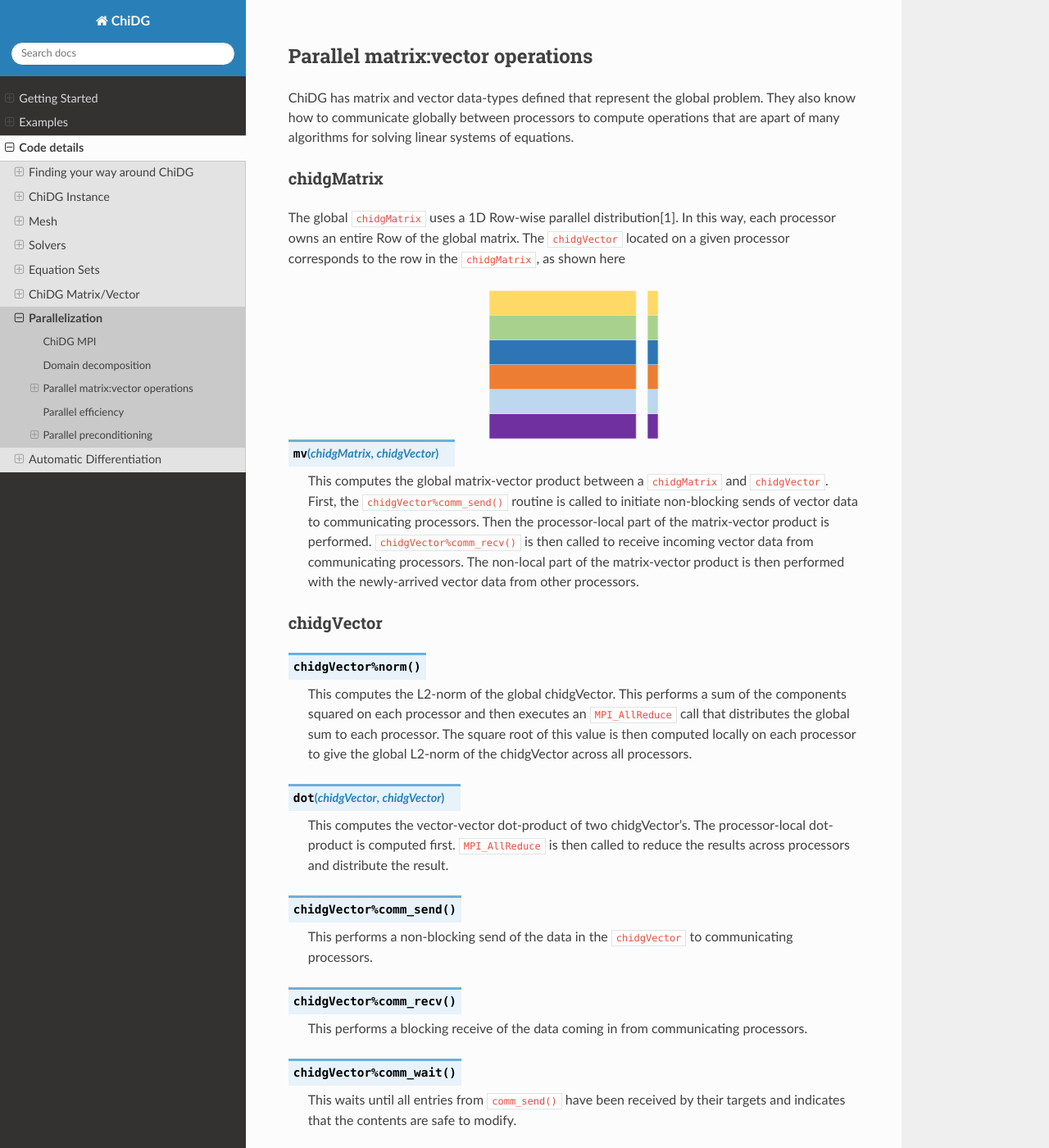
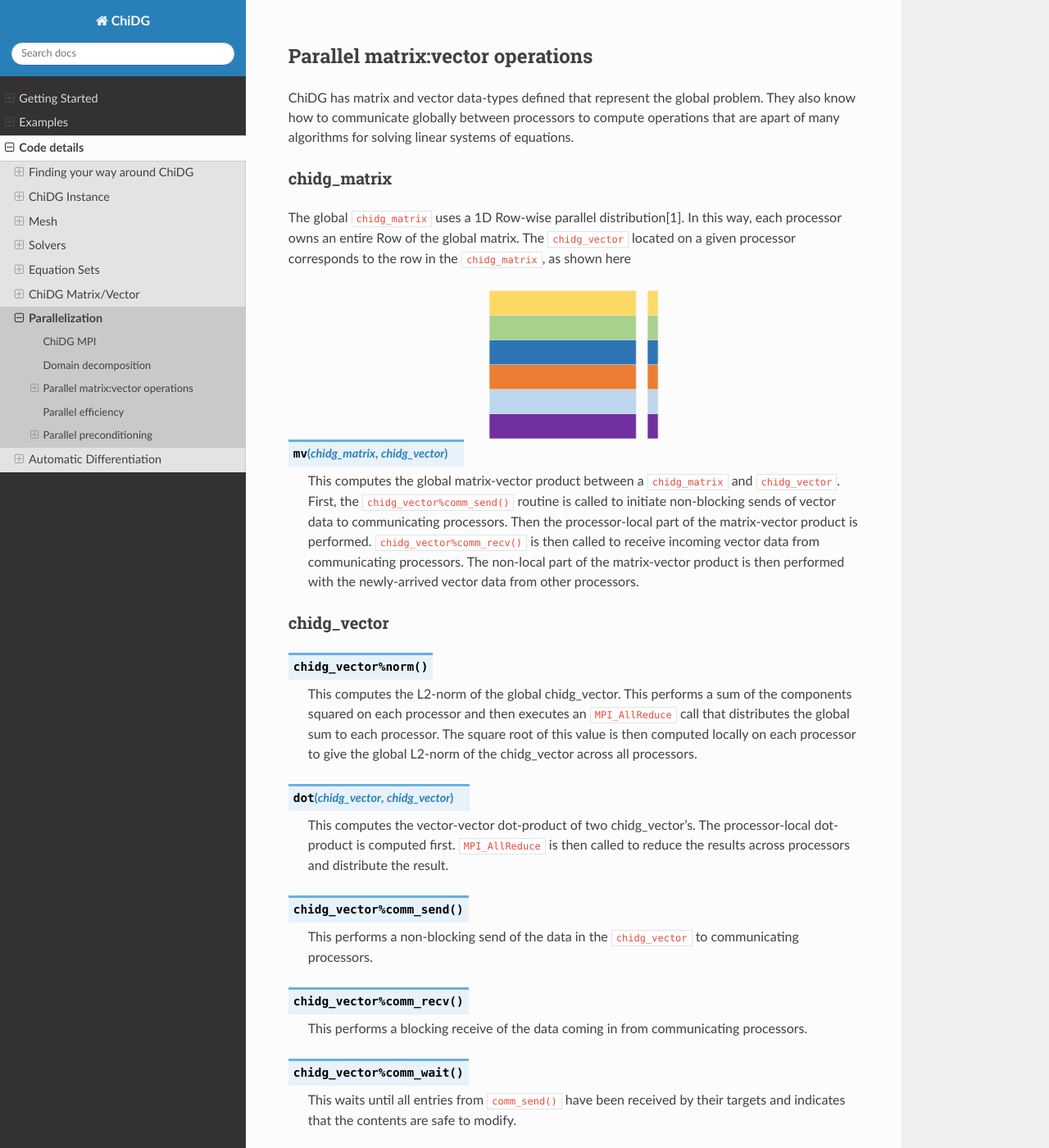
Before and after one commit to nwukie/ChiDG_pysite, a Sphinx documentation site: the page built from source/code_details/parallel/detail_parallel.rst, in a window 1280 px wide and 1400 px high, scrolled down 1271 px. Shown: the whole window at 82% size. Built offline with Sphinx 7.4.7 and the Read the Docs theme 2.0.0, drawn with Linux system fonts in a browser that asks for light colours.

Commit message:
Updated build parameters and some images.

```diff
--- a/source/code_details/parallel/detail_parallel.rst
+++ b/source/code_details/parallel/detail_parallel.rst
@@ -83,61 +83,61 @@ problem. They also know how to communicate globally between processors to
 compute operations that are apart of many algorithms for solving linear
 systems of equations.
 
-chidgMatrix
------------
+chidg_matrix
+------------
 
-The global ``chidgMatrix`` uses a 1D Row-wise parallel distribution[1]. In this way, each
-processor owns an entire Row of the global matrix. The ``chidgVector``
-located on a given processor corresponds to the row in the ``chidgMatrix``, as shown here
+The global ``chidg_matrix`` uses a 1D Row-wise parallel distribution[1]. In this way, each
+processor owns an entire Row of the global matrix. The ``chidg_vector``
+located on a given processor corresponds to the row in the ``chidg_matrix``, as shown here
 
-.. image:: chidgMatrix_partition.png
+.. image:: chidg_matrix_partition.png
     :width: 30 %
     :align: center
 
-.. function:: mv(chidgMatrix,chidgVector)
+.. function:: mv(chidg_matrix,chidg_vector)
 
-    This computes the global matrix-vector product between a ``chidgMatrix`` and ``chidgVector``.
-    First, the ``chidgVector%comm_send()`` routine is called to initiate non-blocking sends
+    This computes the global matrix-vector product between a ``chidg_matrix`` and ``chidg_vector``.
+    First, the ``chidg_vector%comm_send()`` routine is called to initiate non-blocking sends
     of vector data to communicating processors. Then the processor-local part of the
-    matrix-vector product is performed. ``chidgVector%comm_recv()`` is then called to
+    matrix-vector product is performed. ``chidg_vector%comm_recv()`` is then called to
     receive incoming vector data from communicating processors. The non-local part
     of the matrix-vector product is then performed with the newly-arrived vector data from
     other processors.
 
 
-chidgVector
------------
+chidg_vector
+------------
 
 
 
-.. function:: chidgVector%norm()
+.. function:: chidg_vector%norm()
 
-    This computes the L2-norm of the global chidgVector.
+    This computes the L2-norm of the global chidg_vector.
     This performs a sum of the components squared on each processor and then executes
     an ``MPI_AllReduce`` call that distributes the global sum to each processor. The square
     root of this value is then computed locally on each processor to give the global
-    L2-norm of the chidgVector across all processors.
+    L2-norm of the chidg_vector across all processors.
 
 
-.. function:: dot(chidgVector,chidgVector)
+.. function:: dot(chidg_vector,chidg_vector)
 
-    This computes the vector-vector dot-product of two chidgVector's. The processor-local
+    This computes the vector-vector dot-product of two chidg_vector's. The processor-local
     dot-product is computed first. ``MPI_AllReduce`` is then called to reduce the results
     across processors and distribute the result.
 
 
-.. function:: chidgVector%comm_send()
+.. function:: chidg_vector%comm_send()
 
-    This performs a non-blocking send of the data in the ``chidgVector`` to communicating
+    This performs a non-blocking send of the data in the ``chidg_vector`` to communicating
     processors.
 
 
-.. function:: chidgVector%comm_recv()
+.. function:: chidg_vector%comm_recv()
 
     This performs a blocking receive of the data coming in from communicating processors.
 
 
-.. function:: chidgVector%comm_wait()
+.. function:: chidg_vector%comm_wait()
 
     This waits until all entries from ``comm_send()`` have been received by their targets
     and indicates that the contents are safe to modify.
```
Also changed, not shown: source/getting_started/getting_started.rst (+25 -24 lines), source/code_details/mesh/d__chimera_demo_a.png, source/code_details/mesh/d__chimera_demo_b.png, source/code_details/mesh/d__chimera_receiver.png, source/code_details/mesh/d__face.png, source/code_details/parallel/chidg_matrix_partition.png (renamed from source/code_details/parallel/chidgMatrix_partition.png), 1 other file.
